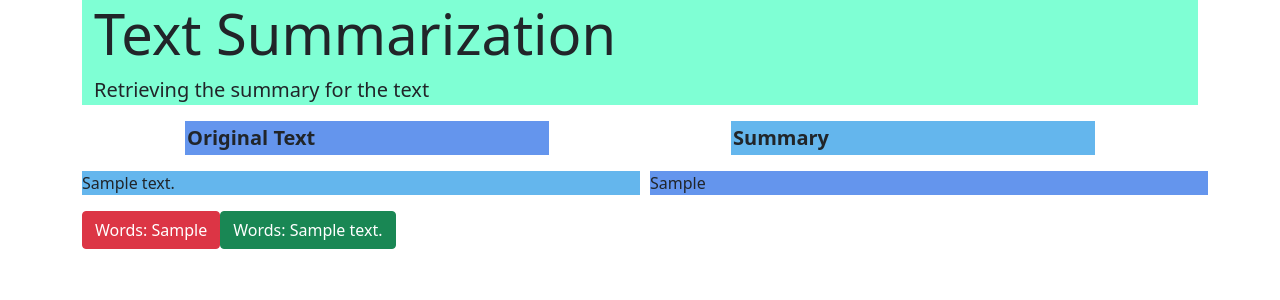
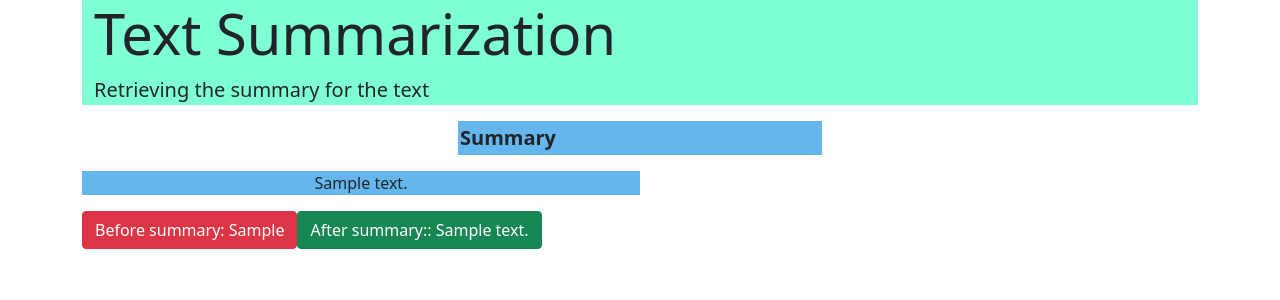
Before and after one commit to Anindita-172/Text-summary-web, a Flask app: template templates/summary.html in a window 1280 px wide. Shown: the top 300 px of the page. Run offline with Flask 3, Linux system fonts and the light colour scheme; the template is opened without the code that fills it: most values are stand-ins (such as "Sample title", 1, 10 or a date in 2020); some libraries are stand-ins or nearby versions.

Commit message:
made summary box

```diff
--- a/templates/summary.html
+++ b/templates/summary.html
@@ -11,22 +11,22 @@
     <div class="container">
         <div class="jumbotron ">
             <div class="container">
-              <h1 class="display-4">Text Summarization</h1>
+              <h1 class="display-4 heading">Text Summarization</h1>
               <p class="lead">Retrieving the summary for the text</p>
             </div>
           </div>
           <div class="container" style="display: flex; justify-content: space-around">
-            <p class="original_title col-sm-4">Original Text</p>
+
             <p class="summary_title col-sm-4">Summary</p>
           </div>
     </div>
     <div class="container srt">
-        <p class="SummaryText col-sm-6">{{summary}}</p>
-        <p class="originalText col-sm-6">{{original_txt}}</p>
+        <p class="SummaryText col-sm-6" style="display: flex; justify-content: space-around" >{{summary}}</p>
+
     </div>
     <div class="container srt">
-        <button class="btn btn-danger" type="submit" >Words: {{len_orig}} </button>
-        <button class="btn btn-success" type="submit" >Words: {{len_summary}} </button>
+        <button class="btn btn-danger" type="submit" >Before summary: {{len_orig}} </button> <br>
+        <button class="btn btn-success" type="submit" >After summary:: {{len_summary}} </button>
 
     </div>
 
```
